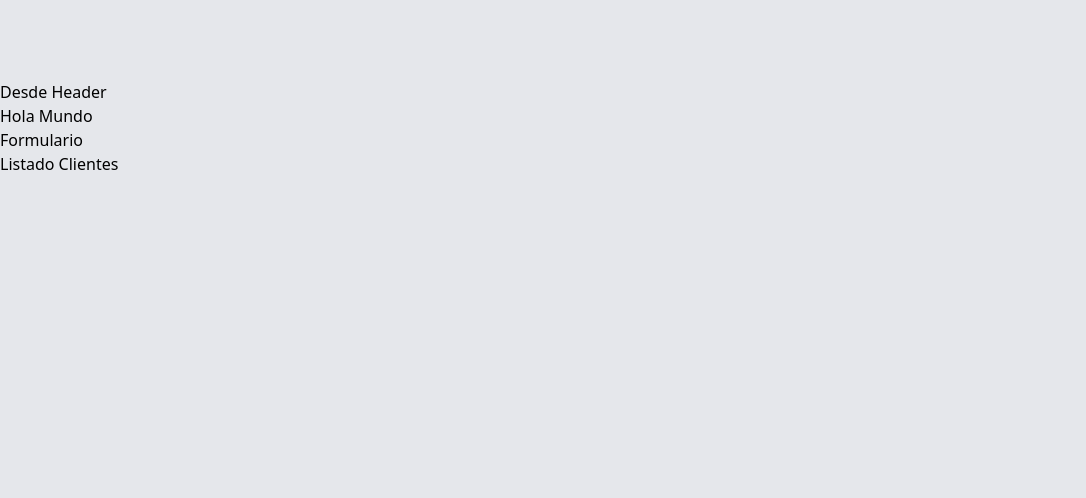
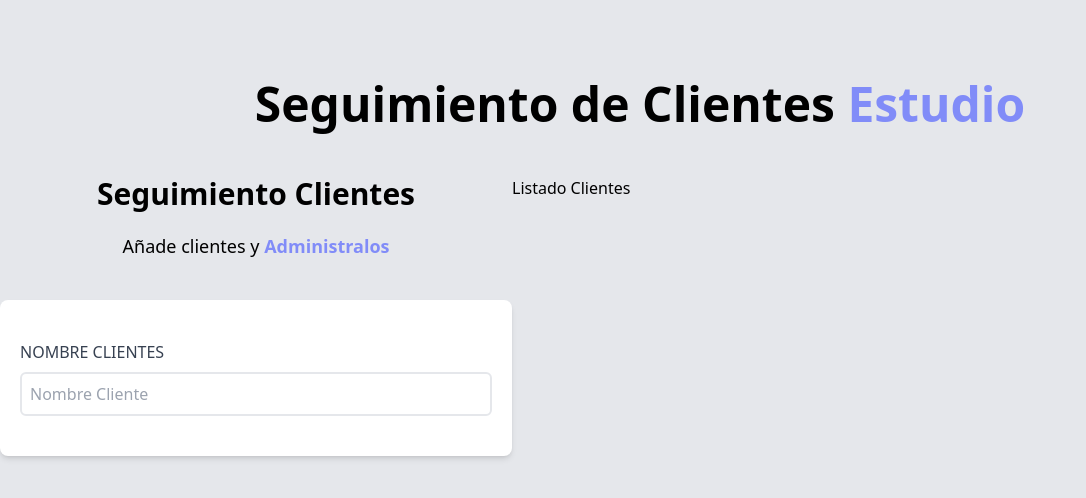
Before and after one commit to AbrahanEFH/agenda-react, a React (Vite) app: page / in a window 1280 px wide. Shown: the top 498 px of the page, without its empty margins (0-1086 px from the left). Built offline with nearby package versions, Linux system fonts and the light colour scheme.

Commit message:
Estilos de tailwind al formulario

```diff
--- a/src/App.jsx
+++ b/src/App.jsx
@@ -9,8 +9,11 @@
     return (
       <div className="container mx-auto mt-20">
         <Header />
-        <Formulario />
-        <ListadoClientes />
+
+        <div className="mt-12 md:flex " >
+            <Formulario />
+            <ListadoClientes />
+        </div>
       </div>
     )
 }
--- a/src/components/Formulario.jsx
+++ b/src/components/Formulario.jsx
@@ -1,8 +1,28 @@
 
 const Formulario = () => {
   return (
-    <div>
-        <h2>Formulario</h2>
+    <div className="md:w-1/2 lg:w-2/5 " >
+        <h2 className="font-black text-3xl text-center" >Seguimiento Clientes</h2>
+
+        <p className="text-lg mt-5 text-center mb-10">
+            Añade clientes y {' '}
+            <span className=" text-indigo-400 font-bold" >Administralos</span>
+        </p>
+
+        <form className="bg-white shadow-md rounded-lg py-10 px-5">
+            <div>
+                <label htmlFor="cliente" className=" block text-gray-700 uppercase">
+                    Nombre Clientes
+                </label>
+
+                <input
+                    id="cliente"
+                    type="text"
+                    placeholder="Nombre Cliente"
+                    className="border-2 w-full p-2 mt-2 placeholder-gray-400 rounded-md"
+                />
+            </div>
+        </form>
     </div>
   )
 }
--- a/src/components/Header.jsx
+++ b/src/components/Header.jsx
@@ -3,8 +3,10 @@
 
     return(
         <>
-            <h1 >Desde Header</h1>
-            <p>Hola Mundo</p>
+            <h1 className="font-black text-5xl text-center md:w-2/3 mx-auto ">
+                Seguimiento de Clientes {" "}
+                 <span className="text-indigo-400 ">Estudio</span>
+            </h1>
         </>
         )
 }
--- a/src/components/ListadoClientes.jsx
+++ b/src/components/ListadoClientes.jsx
@@ -1,7 +1,7 @@
 
 const ListadoClientes = () => {
   return (
-    <div>
+    <div className=" w-1/2 lg:w-3/5 " >
         <h2>Listado Clientes</h2>
     </div>
   )
```
